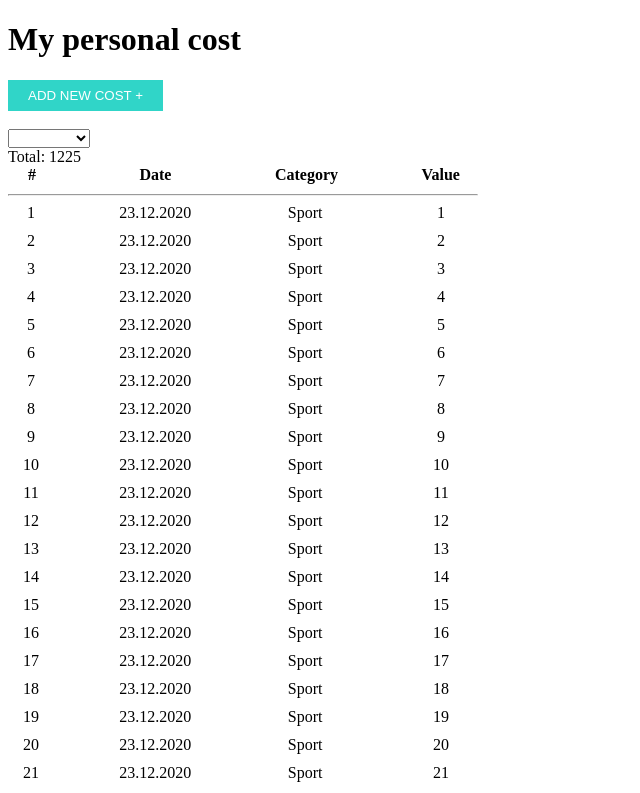
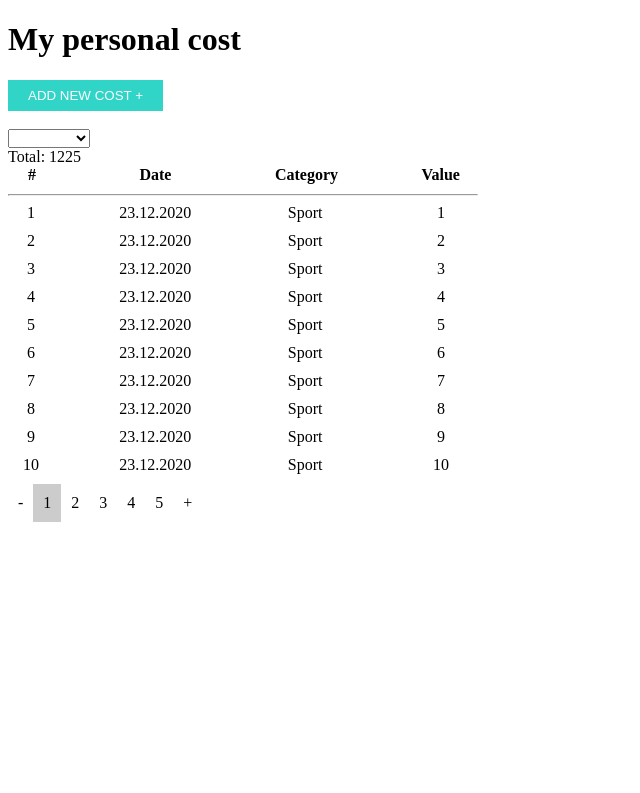
Before and after one commit to StasBeep/work-vue-js, a Vue app in the folder project/: page / in a window 1280 px wide. Shown: the top 793 px of the page, without its empty margins (0-640 px from the left). Built offline with nearby package versions, Linux system fonts and the light colour scheme.

Commit message:
реализация пагинации

```diff
--- a/project/src/App.vue
+++ b/project/src/App.vue
@@ -9,7 +9,8 @@
       <CategorySelect :categoryList="categoryList" />
       Total: {{ getFPV }}
       <br>
-      <PaymentsDisplay :list="paymentsList"/>
+      <PaymentsDisplay :list="currentElements"/>
+      <Pagination :cur="curPage" :n="n" :length="paymentsList.length" @paginate="onChangePage"/>
     </main>
   </div>
 </template>
@@ -19,6 +20,10 @@
 import PaymentsDisplay from './components/PaymentsDisplay.vue'
 import AddPayment from './components/AddPayment.vue'
 import CategorySelect from './components/CategorySelect.vue'
+
+// Пагинация
+import Pagination from './components/Pagination.vue'
+
 import { mapMutations, mapGetters, mapActions } from 'vuex'
 
 export default {
@@ -27,7 +32,16 @@ export default {
   components: {
     PaymentsDisplay,
     AddPayment,
-    CategorySelect
+    CategorySelect,
+    Pagination
+  },
+
+  data() {
+    return {
+      page: '',
+      curPage: 1,
+      n: 10,
+    }
   },
 
   methods: {
@@ -50,6 +64,14 @@ export default {
       // Второй метод вывода
       // this.paymentsList = [...this.paymentsList, data];
       this.addDataToPaymentList(data);
+    },
+
+    /**
+     * Изменение содержимого страницы (от номера страницы)
+     * @param {number} номер страницы
+     */
+    onChangePage(p) {
+      this.curPage = p
     },
 
     /*fetchData() {
@@ -94,6 +116,14 @@ export default {
       return this.$store.getters.getFullPaymentValue
     },
 
+    /**
+     * Посчитать количество обрезанных страниц (Выделение 10 элементов)
+     */
+    currentElements() {
+      const { n, curPage } = this
+      return this.paymentsList.slice(n * (curPage - 1), n * (curPage - 1) + n)
+    }
+
     // Один из вариантов
     /*paymentsList() {
       return this.getPaymentList
@@ -120,7 +150,7 @@ export default {
 
     // реактивность (без хранилища)
     // this.paymentsList = this.fetchData()
-  }
+  },
 }
 </script>
 
@@ -135,6 +165,6 @@ export default {
 }
 
 .wrapper {
-
+  margin: 0 auto;
 }
 </style>
--- /dev/null
+++ b/project/src/components/Pagination.vue
@@ -0,0 +1,56 @@
+<template>
+    <div :class="[$style.wrp]">
+        <div @click="onClick(cur - 1)">-</div>
+        <div
+            v-for="i in amount" :key="i"
+            :class="{
+                [$style.active]: cur === i
+            }"
+            @click="onClick(i)"
+        >{{ i }}</div>
+        <div @click="onClick(cur + 1)">+</div>
+    </div>
+</template>
+
+<script>
+export default {
+    props: {
+        length: Number,
+        // Количество элементов
+        n: Number,
+        // Текущая страница
+        cur: Number
+    },
+    computed: {
+        /**
+         * Рассчёт количство кнопок для переключения
+         */
+        amount() {
+            return Math.ceil(this.length / this.n)
+        }
+    },
+    methods: {
+        /**
+         * Опрокидывание страниц вверх с содержимым
+         */
+        onClick (p) {
+            if(p < 1 || p > this.amount || p === this.cur){
+                return
+            }
+            this.$emit('paginate', p)
+        }
+    }
+}
+</script>
+
+<style module lang="scss">
+    .wrp{
+        display: flex;
+        & > div {
+            padding: 10px;
+            &.active {
+                background: #ccc;
+            }
+        }
+    }
+</style>
```
